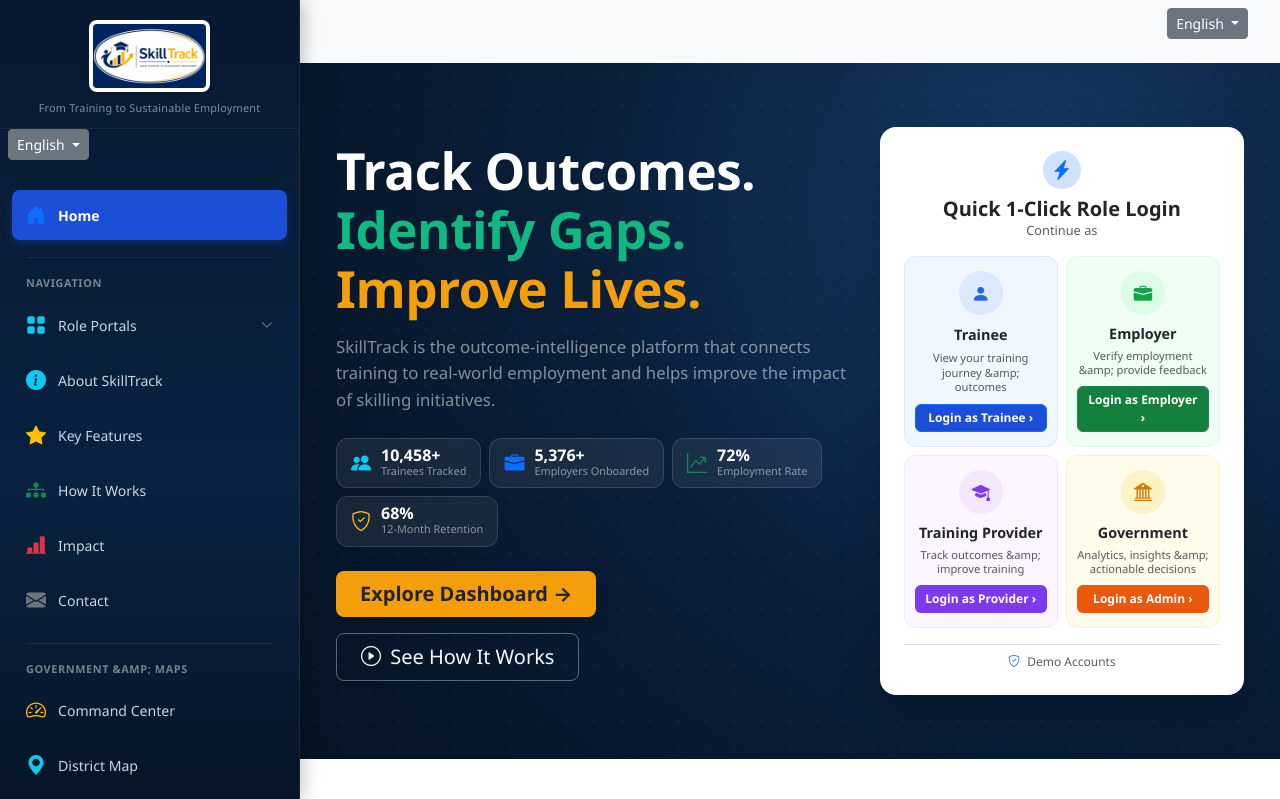
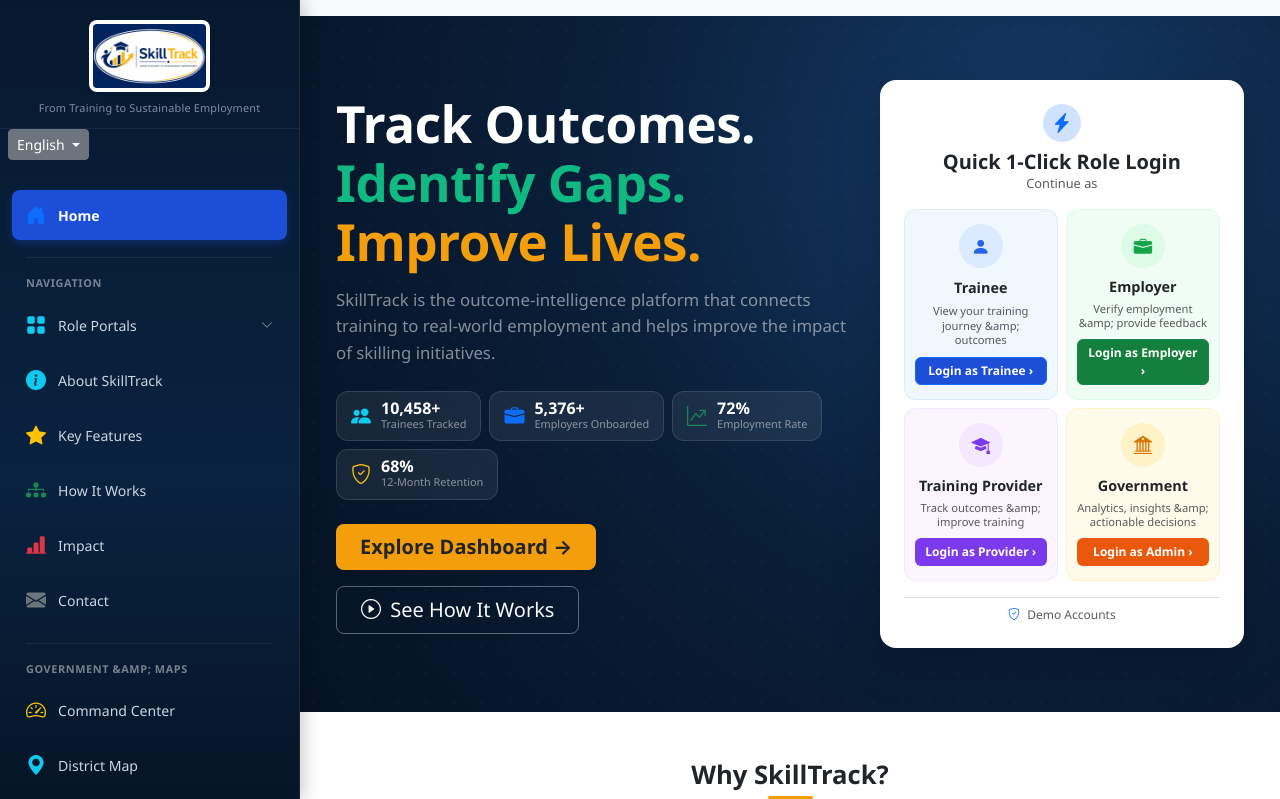
Before and after one commit to sakshigjadhav-03/SkillTrack, a Flask app: page / in a window 1280 px wide. Shown: the top 799 px of the page. Run offline with Flask 3, Linux system fonts and the light colour scheme; the visitor is signed in with stand-in values (Sample User, id 1).

Commit message:
Remove top right language selector and keep only sidebar selector

```diff
--- a/frontend/templates/base.html
+++ b/frontend/templates/base.html
@@ -39,23 +39,8 @@
       {% else %}
         <a href="{{ url_for('auth.login') }}" class="btn btn-warning btn-sm py-1 px-2 text-dark fw-bold" data-i18n="auto_2">{{ 'Login' }}</a>
       {% endif %}
-        </ul>
-      </div>
     </div>
   </header>
-<header class="desktop-top-bar d-none d-lg-flex align-items-center justify-content-end px-3 py-2 bg-light">
-  <!-- Language Selector for desktop -->
-  <div class="dropdown me-3">
-    <button class="btn btn-secondary btn-sm dropdown-toggle" type="button" id="langDropdownDesktop" data-bs-toggle="dropdown" aria-expanded="false">
-      <span id="currentLangDesktop" data-i18n="auto_7">{{ 'English' }}</span>
-    </button>
-    <ul class="dropdown-menu" aria-labelledby="langDropdownDesktop">
-      <li><a class="dropdown-item lang-option" href="#" data-lang="en" data-i18n="auto_8">{{ 'English' }}</a></li>
-      <li><a class="dropdown-item lang-option" href="#" data-lang="hi" data-i18n="auto_9">{{ 'हिंदी' }}</a></li>
-      <li><a class="dropdown-item lang-option" href="#" data-lang="mr" data-i18n="auto_10">{{ 'मराठी' }}</a></li>
-    </ul>
-  </div>
-</header>
 
   <!-- Fixed Left Sidebar -->
   <aside class="app-sidebar sidebar" id="appSidebar">
@@ -69,7 +54,7 @@
     <!-- Language Selector in Sidebar -->
     <div class="dropdown ms-2 mb-3">
       <button class="btn btn-secondary btn-sm dropdown-toggle" type="button" id="langDropdownSidebar" data-bs-toggle="dropdown" aria-expanded="false">
-        <span id="currentLangSidebar" data-i18n="auto_12">{{ 'English' }}</span>
+        <span id="currentLang" data-i18n="auto_12">{{ 'English' }}</span>
       </button>
       <ul class="dropdown-menu" aria-labelledby="langDropdownSidebar">
         <li><a class="dropdown-item lang-option" href="#" data-lang="en" data-i18n="auto_13">{{ 'English' }}</a></li>
```
